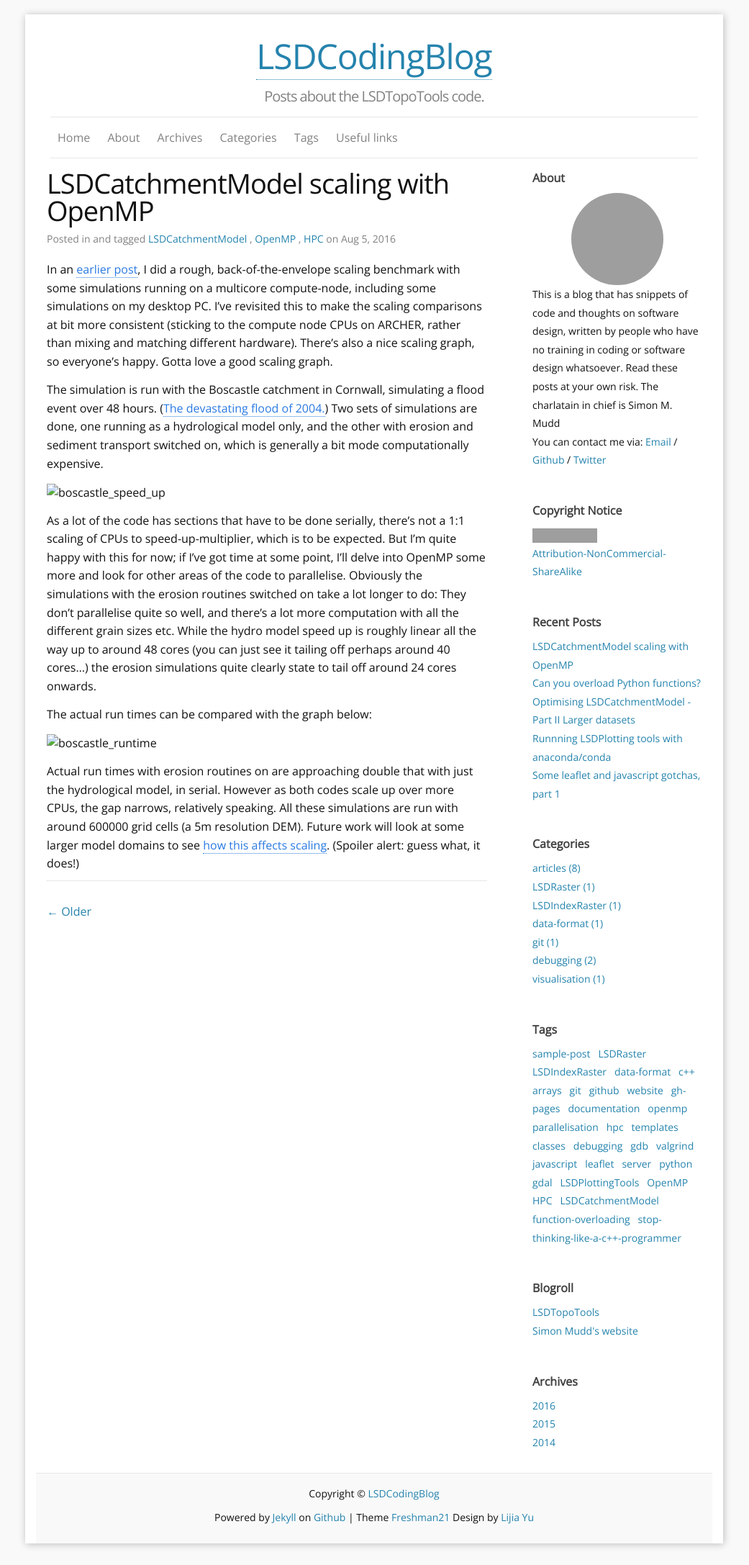
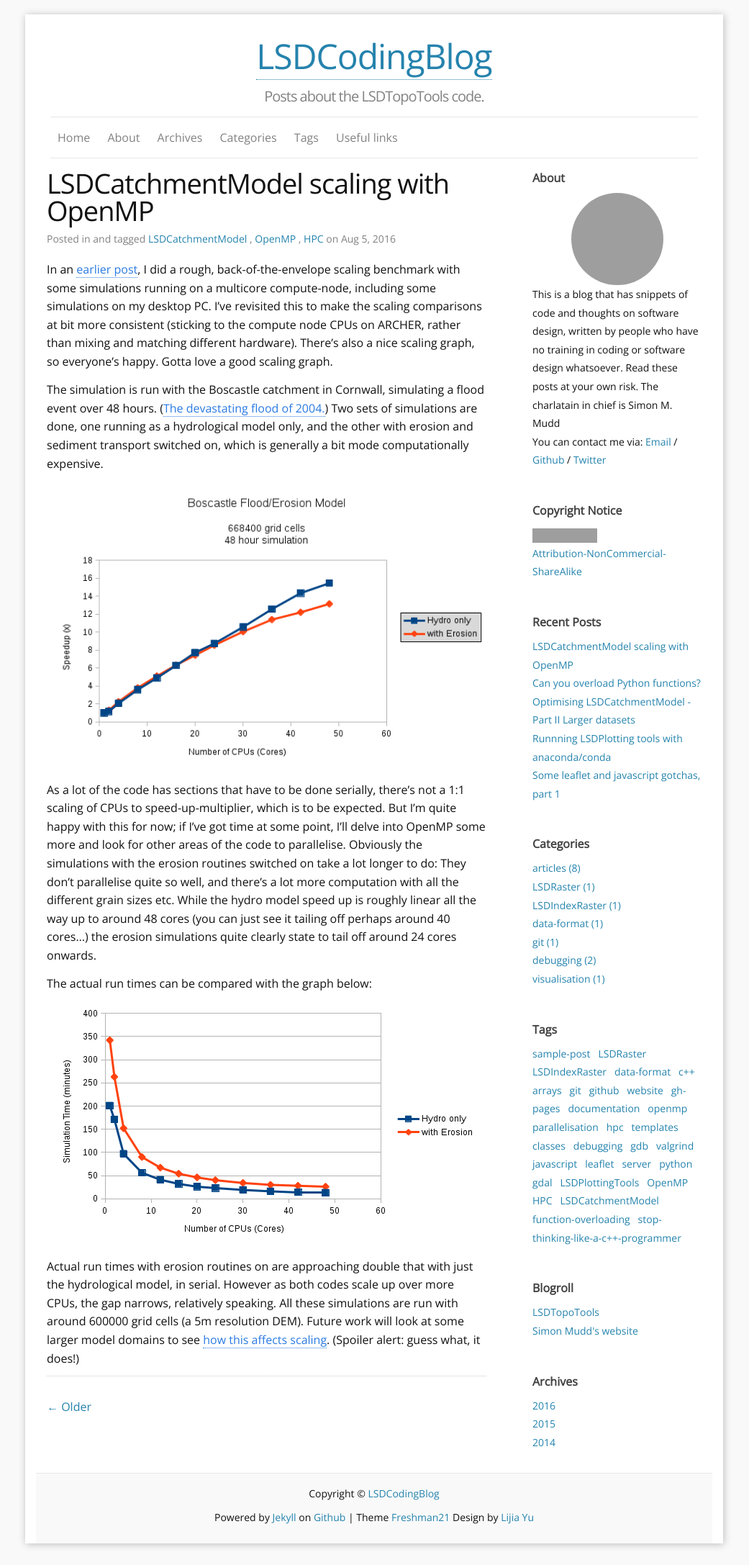
Before and after one commit to LSDtopotools/LSDCodingBlog, a Jekyll site: the page built from _posts/2016-08-05-OpenMP-Catchment-Model-Scaling.markdown, in a window 1280 px wide. Shown: the whole page at 72% size, without its empty margins (120-1161 px from the left). Built offline with Jekyll 4.4.1, drawn with Linux system fonts in a browser that asks for light colours; comment, search, counter and statistics services are not loaded; grey boxes are pictures that could not be loaded.

Commit message:
Update 2016-08-05-OpenMP-Catchment-Model-Scaling.markdown

```diff
--- a/_posts/2016-08-05-OpenMP-Catchment-Model-Scaling.markdown
+++ b/_posts/2016-08-05-OpenMP-Catchment-Model-Scaling.markdown
@@ -8,12 +8,12 @@ In an [earlier post]({{ site.baseurl }}{% post_url 2016-02-25-Parallelising_and_
 
 The simulation is run with the Boscastle catchment in Cornwall, simulating a flood event over 48 hours. ([The devastating flood of 2004.](http://www.metoffice.gov.uk/learning/learn-about-the-weather/weather-phenomena/case-studies/boscastle)) Two sets of simulations are done, one running as a hydrological model only, and the other with erosion and sediment transport switched on, which is generally a bit mode computationally expensive.
 
-![boscastle_speed_up](images/blog_boscastle.png)
+![boscastle_speed_up](/LSDCodingBlog/images/blog_boscastle.png)
 
 As a lot of the code has sections that have to be done serially, there's not a 1:1 scaling of CPUs to speed-up-multiplier, which is to be expected. But I'm quite happy with this for now; if I've got time at some point, I'll delve into OpenMP some more and look for other areas of the code to parallelise. Obviously the simulations with the erosion routines switched on take a lot longer to do: They don't parallelise quite so well, and there's a lot more computation with all the different grain sizes etc. While the hydro model speed up is roughly linear all the way up to around 48 cores (you can just see it tailing off perhaps around 40 cores...) the erosion simulations quite clearly state to tail off around 24 cores onwards.
 
 The actual run times can be compared with the graph below:
 
-![boscastle_runtime](images/blog_boscastle2.png)
+![boscastle_runtime](/LSDCodingBlog/images/blog_boscastle2.png)
 
 Actual run times with erosion routines on are approaching double that with just the hydrological model, in serial. However as both codes scale up over more CPUs, the gap narrows, relatively speaking. All these simulations are run with around 600000 grid cells (a 5m resolution DEM). Future work will look at some larger model domains to see [how this affects scaling]({{ site.baseurl }}{% post_url 2016-07-20-Optimisation-Single-Node-Catchment-Model %}). (Spoiler alert: guess what, it does!)
```
